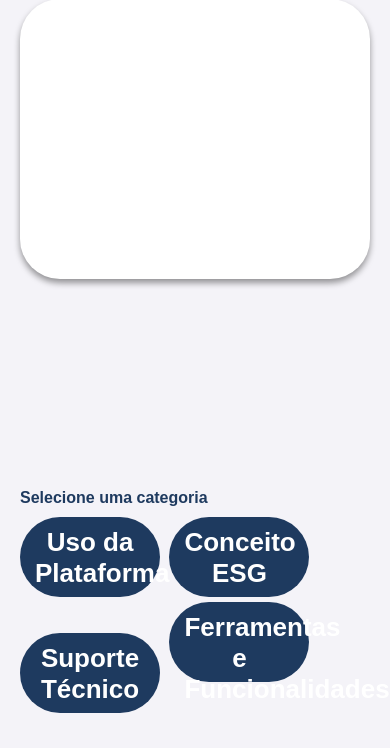
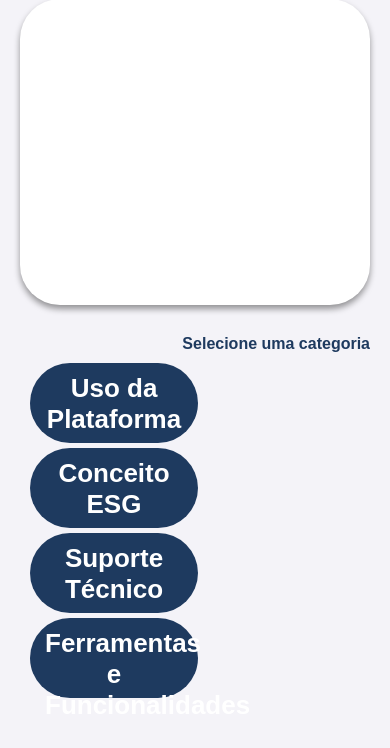
Before and after one commit to dedeferreira/chatbotESG, a Flask app: page / in a window 390 px wide. Shown: the part 96-844 px from the top of the page. Run offline with Flask 3, Linux system fonts and the light colour scheme.

Commit message:
finalizado

```diff
--- a/static/styles.css
+++ b/static/styles.css
@@ -165,13 +165,14 @@ body {
         display: none;
     }
     .chat-messages{
-        margin-bottom: 200px;
+        margin-bottom: 20px;
     }
     .quick-btn{
-        width: 40%;
+        width: 48%;
         height: 80px;
         font-size: 26px;
         border-radius: 40px;
+        margin-left: 10px;
     }
     .input-area input[type="text"]{
         padding: 35px;
@@ -191,5 +192,10 @@ body {
         font-size: 40px;
         margin-top: 20px;
     }
+    .elegante-texto{
+        text-align: end;
+        font-size: 30px;
+        margin-right: 20px;
+    }
 
 }
--- a/templates/index.html
+++ b/templates/index.html
@@ -36,7 +36,7 @@
         </section>
 
         <!-- Texto elegante acima dos botões -->
-        <div style="margin: 10px 0; color: #1E3A5F; font-weight: bold; font-size: 16px;">
+        <div style="margin: 10px 0; color: #1E3A5F; font-weight: bold; font-size: 16px;" class="elegante-texto">
             Selecione uma categoria
         </div>
 
```
